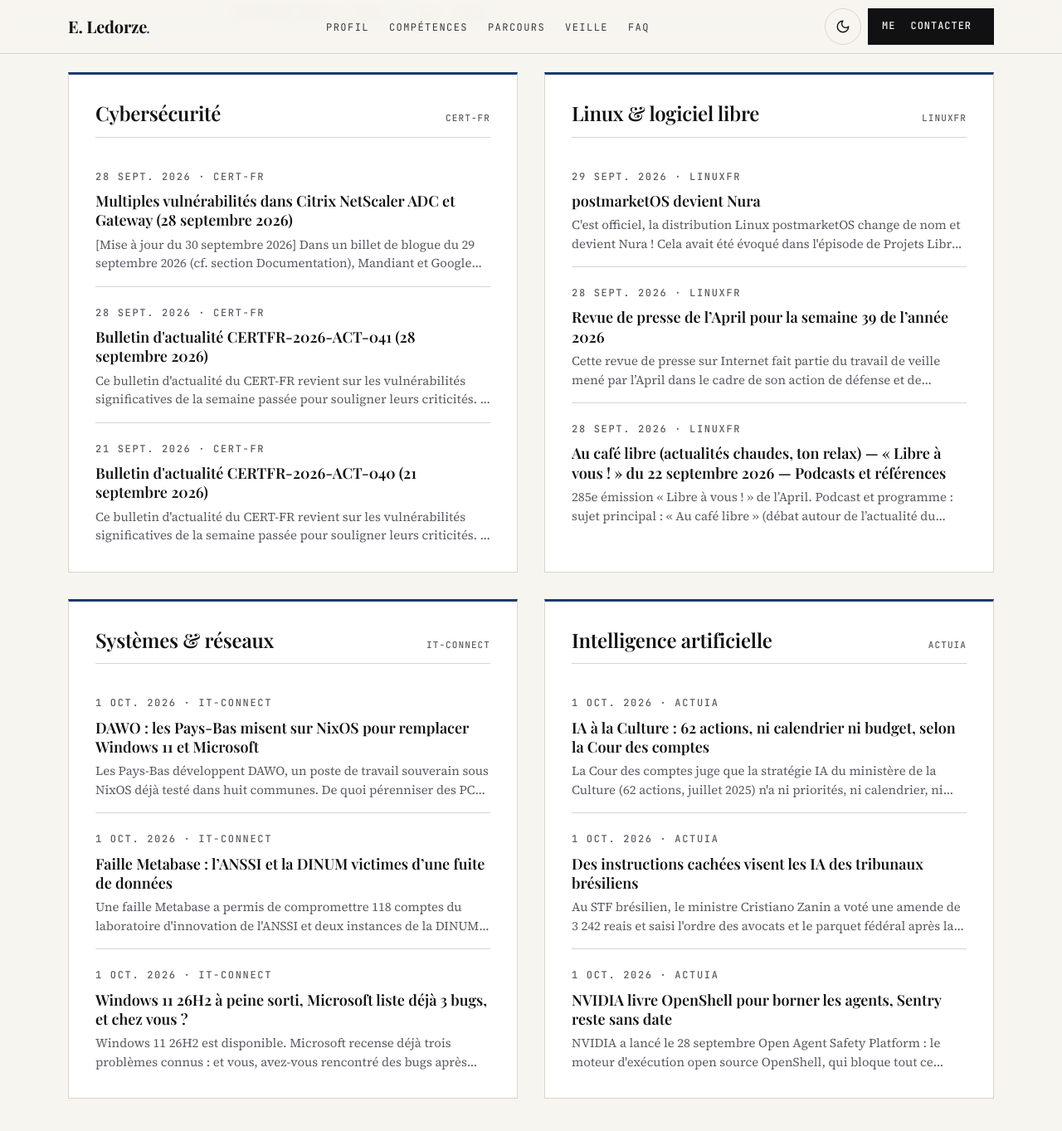
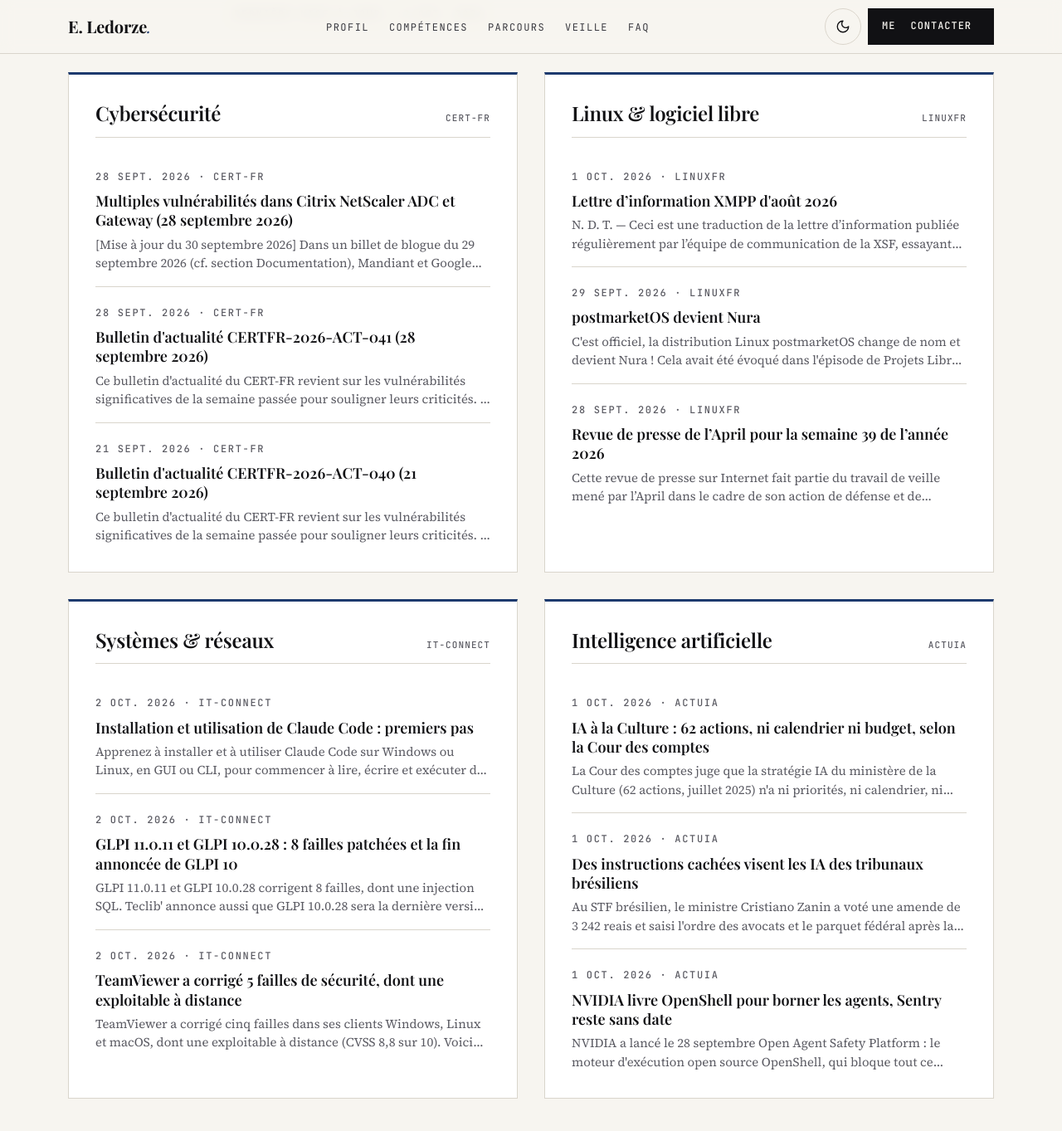
Before and after one commit to TheDringe54-lab/TheDringe54-lab.github.io, a Jekyll site: the page built from index.html, in a window 1280 px wide and 1400 px high, scrolled down 4337 px. Shown: the top 1363 px of the window at 83% size. Built offline with Jekyll 4.4.1, drawn with Linux system fonts in a browser that asks for light colours.

Commit message:
Veille techno : mise à jour automatique

```diff
--- a/_data/veille.json
+++ b/_data/veille.json
@@ -1,5 +1,5 @@
 {
-  "mise_a_jour": "2026-10-01",
+  "mise_a_jour": "2026-10-02",
   "themes": [
     {
       "id": "cyber",
@@ -35,6 +35,13 @@
       "titre_en": "Linux & open source",
       "articles": [
         {
+          "titre": "Lettre d’information XMPP d'août 2026",
+          "lien": "https://linuxfr.org/news/lettre-d-information-xmpp-d-aout-2026",
+          "source": "LinuxFR",
+          "date": "2026-10-01",
+          "resume": "N. D. T. — Ceci est une traduction de la lettre d’information publiée régulièrement par l’équipe de communication de la XSF, essayant de conserver les…"
+        },
+        {
           "titre": "postmarketOS devient Nura",
           "lien": "https://linuxfr.org/news/postmarketos-devient-nura",
           "source": "LinuxFR",
@@ -47,13 +54,6 @@
           "source": "LinuxFR",
           "date": "2026-09-28",
           "resume": "Cette revue de presse sur Internet fait partie du travail de veille mené par l’April dans le cadre de son action de défense et de promotion du logiciel libre…"
-        },
-        {
-          "titre": "Au café libre (actualités chaudes, ton relax) — « Libre à vous ! » du 22 septembre 2026 — Podcasts et références",
-          "lien": "https://linuxfr.org/news/au-cafe-libre-actualites-chaudes-ton-relax-libre-a-vous-du-22-septembre-2026-podcasts-et-references",
-          "source": "LinuxFR",
-          "date": "2026-09-28",
-          "resume": "285e émission « Libre à vous ! » de l’April. Podcast et programme : sujet principal : « Au café libre » (débat autour de l’actualité du logiciel libre et des…"
         }
       ]
     },
@@ -63,25 +63,25 @@
       "titre_en": "Systems & networks",
       "articles": [
         {
-          "titre": "DAWO : les Pays-Bas misent sur NixOS pour remplacer Windows 11 et Microsoft",
-          "lien": "https://www.it-connect.fr/dawo-pays-bas-poste-travail-souverain-nixos/",
+          "titre": "Installation et utilisation de Claude Code : premiers pas",
+          "lien": "https://www.it-connect.fr/tuto-installation-et-utilisation-de-claude-code/",
           "source": "IT-Connect",
-          "date": "2026-10-01",
-          "resume": "Les Pays-Bas développent DAWO, un poste de travail souverain sous NixOS déjà testé dans huit communes. De quoi pérenniser des PC incompatibles Windows 11. Le…"
+          "date": "2026-10-02",
+          "resume": "Apprenez à installer et à utiliser Claude Code sur Windows ou Linux, en GUI ou CLI, pour commencer à lire, écrire et exécuter du code sur votre machine. Le…"
         },
         {
-          "titre": "Faille Metabase : l’ANSSI et la DINUM victimes d’une fuite de données",
-          "lien": "https://www.it-connect.fr/anssi-dinum-fuite-donnees-metabase/",
+          "titre": "GLPI 11.0.11 et GLPI 10.0.28 : 8 failles patchées et la fin annoncée de GLPI 10",
+          "lien": "https://www.it-connect.fr/glpi-11-0-10-10-0-28-failles-fin-glpi-10/",
           "source": "IT-Connect",
-          "date": "2026-10-01",
-          "resume": "Une faille Metabase a permis de compromettre 118 comptes du laboratoire d'innovation de l'ANSSI et deux instances de la DINUM. Voici ce que l'on sait. Le post…"
+          "date": "2026-10-02",
+          "resume": "GLPI 11.0.11 et GLPI 10.0.28 corrigent 8 failles, dont une injection SQL. Teclib' annonce aussi que GLPI 10.0.28 sera la dernière version de la branche 10. Le…"
         },
         {
-          "titre": "Windows 11 26H2 à peine sorti, Microsoft liste déjà 3 bugs, et chez vous ?",
-          "lien": "https://www.it-connect.fr/windows-11-26h2-problemes-connus/",
+          "titre": "TeamViewer a corrigé 5 failles de sécurité, dont une exploitable à distance",
+          "lien": "https://www.it-connect.fr/teamviewer-5-failles-securite-version-15-82/",
           "source": "IT-Connect",
-          "date": "2026-10-01",
-          "resume": "Windows 11 26H2 est disponible. Microsoft recense déjà trois problèmes connus : et vous, avez-vous rencontré des bugs après l'installation de cette version ?…"
+          "date": "2026-10-02",
+          "resume": "TeamViewer a corrigé cinq failles dans ses clients Windows, Linux et macOS, dont une exploitable à distance (CVSS 8,8 sur 10). Voici les versions à installer…"
         }
       ]
     },
```
